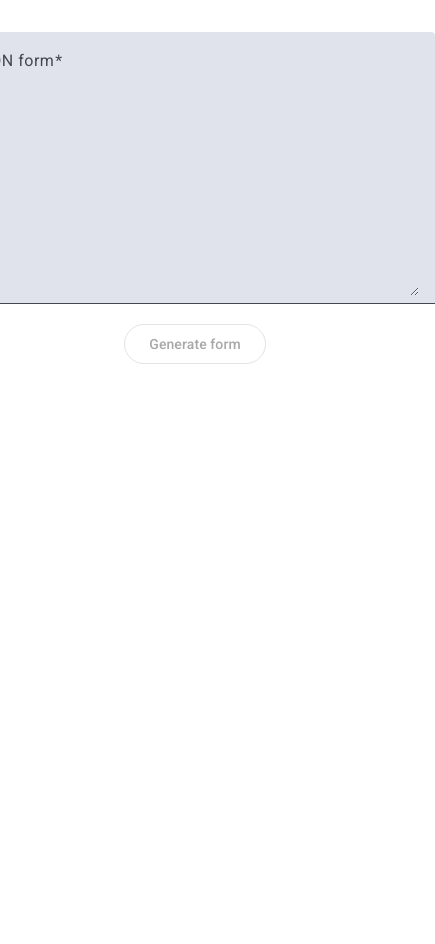
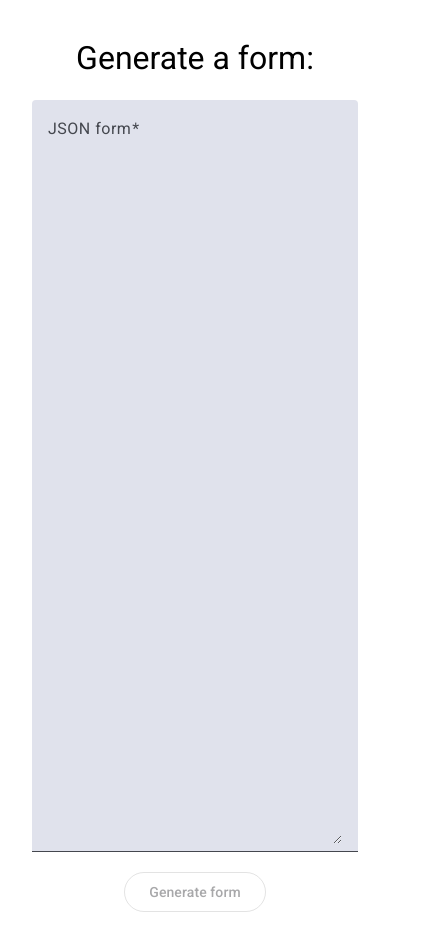
Before and after one commit to LLYS-Phys/dynamic-form-from-json, an Angular app: page / in a window 390 px wide. Shown: the whole page, 435 px wide, since content can reach past the window. Before the commit the page ends 844 px from the top, so only its background shows below. Built offline with nearby package versions, Linux system fonts and the light colour scheme.

Commit message:
stylization of the web app

```diff
--- a/src/app/dynamic-field/dynamic-field.component.scss
+++ b/src/app/dynamic-field/dynamic-field.component.scss
@@ -1,14 +1,25 @@
 :host {
+    width: 100%;
+    margin: 0.25rem 0 0.25rem;
     &:has(.input.hidden) {
         height: 0;
     }
     .input {
         opacity: 1;
         height: 100%;
-        transition: all 0.2s 0.1s;
+        transition: all 0.2s;
+        width: 100%;
         &.hidden {
             opacity: 0;
             height: 0;
+            margin: 0;
+        }
+    }
+    mat-radio-group {
+        display: flex;
+        flex-direction: column;
+        mat-label {
+            padding: 0.5rem;
         }
     }
 }
--- a/src/app/dynamic-form/dynamic-form.component.html
+++ b/src/app/dynamic-form/dynamic-form.component.html
@@ -1,4 +1,5 @@
 <form [formGroup]="dynamicForm" class="dynamic-form" (submit)="submitForm($event)">
+    <h2>Generated Form:</h2>
     @for (field of jsonForm()?.fields || []; track field) {
         <app-dynamic-field [field]="field" [control]="getControl(field.name)" [parentForm]="dynamicForm"></app-dynamic-field>
     }
--- a/src/app/dynamic-form/dynamic-form.component.scss
+++ b/src/app/dynamic-form/dynamic-form.component.scss
@@ -1,18 +1,57 @@
 :host {
+    display: flex;
+    justify-content: center;
+    padding: 2rem 2rem 2rem 1.5rem;
+    width: calc(50% - 3.5rem);
+    border-left: 1px solid black;
+    h2 {
+        font-size: 2rem;
+        border-bottom: 1px solid black;
+        width: 100%;
+        text-align: center;
+    }
     .dynamic-form {
         display: flex;
         flex-direction: column;
-    }
-    &:has(.group.hidden) {
-        height: 0;
-    }
+        align-items: center;
+        min-width: 100%;
         .group {
             opacity: 1;
-        height: 100%;
+            height: auto;
             transition: all 0.2s 0.1s;
+            display: flex;
+            flex-direction: column;
+            width: 100%;
+            background-color: rgba(173, 216, 230, 0.5);
+            margin-bottom: 0.5rem;
+            padding: 1rem;
+            border-radius: 1rem;
+            transition: all 0.2s;
+            mat-label {
+                padding: 0.5rem 0.5rem 1rem;
+                font-size: 1.25rem;
+            }
+            app-dynamic-field {
+                margin: 0;
+            }
             &.hidden {
                 opacity: 0;
+                height: 0;
+                margin: 0;
+                padding: 0;
+                * {
                     height: 0;
                 }
             }
         }
+        button {
+            width: fit-content;
+            padding: 1rem 2rem;
+        }
+    }
+    @media screen and (max-width: 1023px) {
+        width: calc(100% - 4rem);
+        padding: 2rem;
+        border-left: none;
+    }
+}
--- a/src/app/home/home.component.html
+++ b/src/app/home/home.component.html
@@ -1,7 +1,8 @@
 <form class="json-form" (submit)="submitJSON($event)" [formGroup]="jsonForm">
+    <h2>Generate a form:</h2>
     <mat-form-field class="json-form-input">
       <mat-label>JSON form</mat-label>
-      <textarea matInput placeholder="Please insert your JSON form here..." rows="10" formControlName="json" (input)="valueChanged()"></textarea>
+      <textarea matInput placeholder="Please insert your JSON form here..." rows="30" formControlName="json" (input)="valueChanged()"></textarea>
       @if (this.jsonForm.controls.json.invalid && this.jsonForm.controls.json.touched) {
         <mat-error>Please enter a JSON to be transformed into a form!</mat-error>
       }
@@ -11,8 +12,7 @@
     }
 
     <button mat-stroked-button [disabled]="jsonForm.controls.json.value == ''">Generate form</button>
-
-    @if (generatedFormJson) {
-        <app-dynamic-form [jsonForm]="generatedFormJson"></app-dynamic-form>
-    }
 </form>
+@if (generatedFormJson) {
+  <app-dynamic-form [jsonForm]="generatedFormJson"></app-dynamic-form>
+}
--- a/src/app/home/home.component.scss
+++ b/src/app/home/home.component.scss
@@ -1,9 +1,27 @@
-.json-form {
+:host {
     display: flex;
-    flex-direction: column;
-    align-items: center;
-    padding: 2rem;
-    .json-form-input {
-        min-width: 30rem;
+    h2 {
+        font-size: 2rem;
+    }
+    .json-form {
+        display: flex;
+        flex-direction: column;
+        align-items: center;
+        padding: 2rem 1.5rem 2rem 2rem;
+        width: calc(50% - 3.5rem);
+        position: sticky;
+        top: 0;
+        align-self: flex-start;
+        .json-form-input {
+            width: 100%;
+        }
+    }
+    @media screen and (max-width: 1023px) {
+        flex-direction: column;
+        .json-form {
+            width: calc(100% - 4rem);
+            padding: 2rem;
+            position: relative;
+        }
     }
 }
```
Also changed, not shown: src/app/home/home.component.ts (+8 -0 lines). Lines whose indentation alone changed are shown as unchanged.
